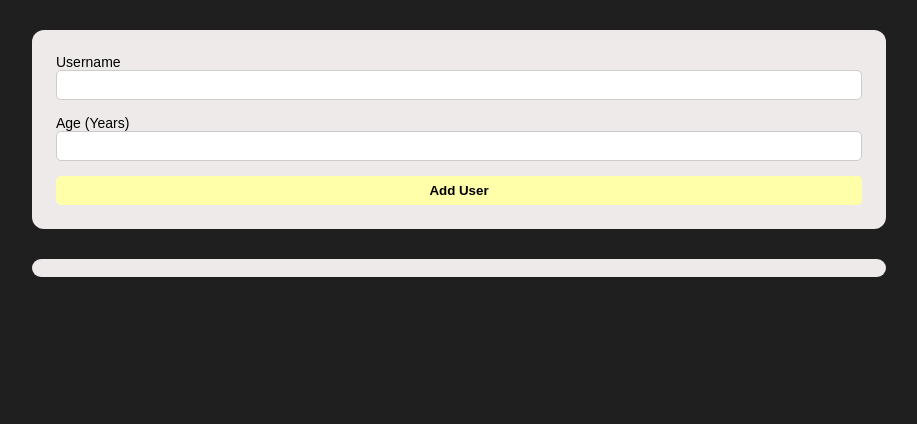
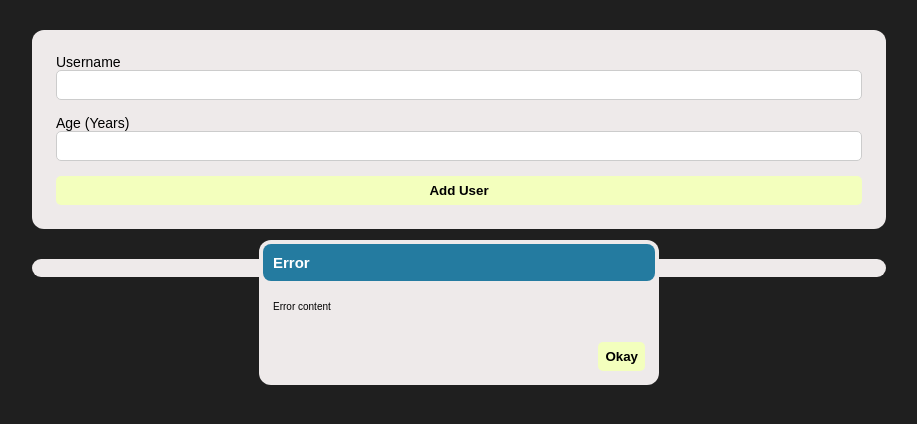
Before and after one commit to helderfonseca/project-modal, a React (Vite) app: page / in a window 1280 px wide. Shown: the top 424 px of the page, without its empty margins (181-1098 px from the left). Built offline with nearby package versions, Linux system fonts and the light colour scheme.

Commit message:
add modal to User Form Component

```diff
--- a/src/components/UI/Button/Button.css
+++ b/src/components/UI/Button/Button.css
@@ -1,7 +1,7 @@
 button {
-    background: #ffa;
+    background: #F3FFBD;
     border: 0;
-    padding: .7rem 0;
+    padding: .7rem .7rem;
     border-radius: .5rem;
     font-weight: 700;
     cursor: pointer;
--- a/src/components/UI/Card.jsx
+++ b/src/components/UI/Card.jsx
@@ -2,6 +2,6 @@ import './Card.css';
 
 export const Card = props => {
     return (
-            <div className='card'>{props.children}</div>
+            <div className={`${props.className} card`}>{props.children}</div>
     );
 };
--- /dev/null
+++ b/src/components/UI/ErrorModal.css
@@ -0,0 +1,37 @@
+
+.modal {
+  position: fixed;
+  top: 30vh;
+  left: 10%;
+  width: 80%;
+  z-index: 100;
+  overflow: hidden;
+}
+
+.header {
+  background: #247BA0;
+  border-radius: 8px;
+  padding: 1rem;
+}
+
+.header h2 {
+  margin: 0;
+  color: #FFFFFF;
+}
+
+.content {
+  padding: 1rem;
+}
+
+.actions {
+  padding: 1rem;
+  display: flex;
+  justify-content: flex-end;
+}
+
+@media (min-width: 768px) {
+  .modal {
+    left: calc(50% - 20rem);
+    width: 40rem;
+  }
+}
--- a/src/components/UI/ErrorModal.jsx
+++ b/src/components/UI/ErrorModal.jsx
@@ -1,16 +1,17 @@
 import { Card } from "./Card";
 import { Button } from "./Button/Button";
+import './ErrorModal.css';
 
 export const ErrorModal = props => {
-  return <Card>
-      <header>
-        <h2>Title</h2>
-      </header>
-      <div>
-        <p>Content</p>
-      </div>
-      <footer>
-        <Button>Okay</Button>
-      </footer>
-  </Card>
+  return <Card className="modal">
+          <header className="header">
+            <h2>{props.title}</h2>
+          </header>
+          <div className="content">
+            <p>{props.content}</p>
+          </div>
+          <footer className="actions">
+            <Button>Okay</Button>
+          </footer>
+        </Card>
 };
--- a/src/components/Users/UserForm.jsx
+++ b/src/components/Users/UserForm.jsx
@@ -2,6 +2,7 @@ import { Button } from '../UI/Button/Button';
 import { Card } from '../UI/Card';
 import { useState } from "react";
 import './UserForm.css';
+import { ErrorModal } from '../UI/ErrorModal';
 
 export const UserForm = props => {
 
@@ -41,6 +42,7 @@ export const UserForm = props => {
     };
 
     return (
+        <div>
             <Card>
                 <form onSubmit={addUserHandler}>
                     <label htmlFor='username'>Username</label>
@@ -50,5 +52,7 @@ export const UserForm = props => {
                     <Button type='submit'>Add User</Button>
                 </form>
             </Card>
+            <ErrorModal title='Error' content='Error content' />
+        </div>
     );
 };
```
